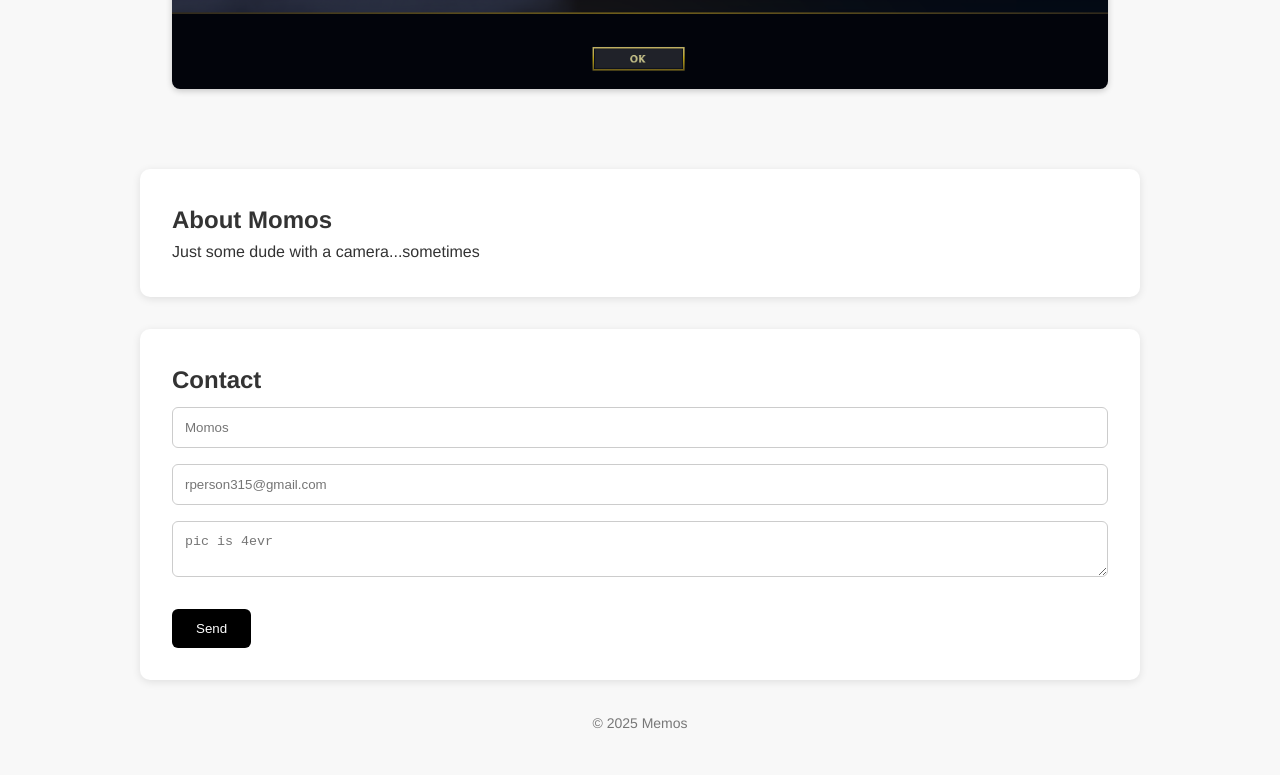
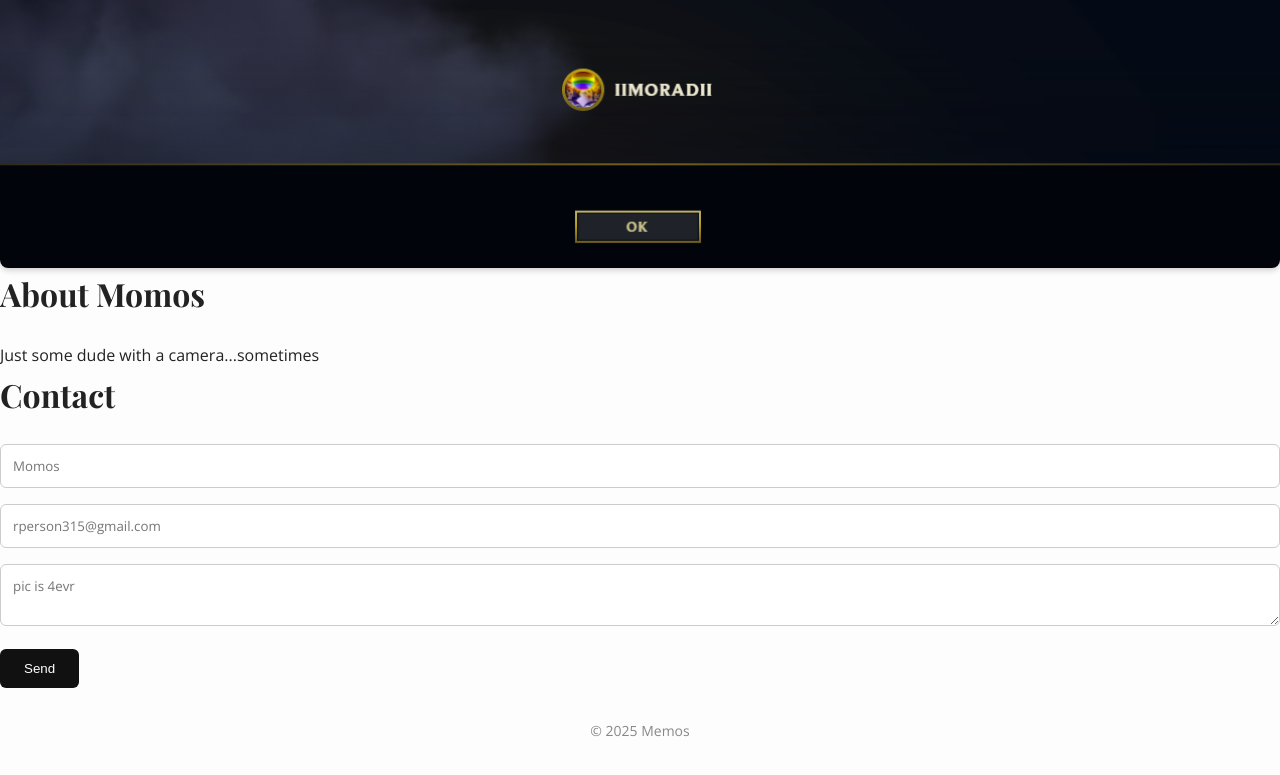
Before and after one commit to Wowwhatsupdogscat/photography-portfolio, a plain HTML site: page index.html in a window 1280 px wide. Shown: the part 824-1599 px from the top of the page. Drawn offline with nearby package versions, Linux system fonts and the light colour scheme.

Commit message:
Update styles.css

```diff
--- a/styles.css
+++ b/styles.css
@@ -1,18 +1,18 @@
-/* Reset */
+/* Reset & Base */
 * {
   box-sizing: border-box;
   margin: 0;
   padding: 0;
 }
 
-/* Base styles */
 body {
-  font-family: 'Helvetica Neue', sans-serif;
+  font-family: 'Open Sans', sans-serif;
   line-height: 1.6;
-  background-color: #f8f8f8;
-  color: #333;
+  background-color: #fdfdfd;
+  color: #222;
 }
 
+/* Hero */
 header.hero {
   background: url('images/hero.jpg') center/cover no-repeat;
   color: white;
@@ -21,7 +21,9 @@ header.hero {
 }
 
 .hero h1 {
-  font-size: 3rem;
+  font-family: 'Playfair Display', serif;
+  font-size: 3.5rem;
+  font-weight: 700;
 }
 
 .hero p {
@@ -29,55 +31,62 @@ header.hero {
   margin-top: 1rem;
 }
 
-section {
-  padding: 3rem 2rem;
-  max-width: 1000px;
-  margin: 0 auto;
+/* Section Titles */
+section h2 {
+  font-family: 'Playfair Display', serif;
+  font-size: 2rem;
+  margin-bottom: 1.5rem;
 }
 
+/* Gallery */
 .gallery .grid {
   display: grid;
   grid-template-columns: repeat(auto-fit, minmax(250px, 1fr));
-  gap: 1rem;
+  gap: 1.5rem;
   margin-top: 1rem;
 }
 
 .gallery img {
   width: 100%;
-  height: auto;
   border-radius: 8px;
   box-shadow: 0 2px 6px rgba(0,0,0,0.2);
+  transition: transform 0.3s ease;
 }
 
-.about, .contact {
-  background-color: #fff;
-  border-radius: 10px;
-  padding: 2rem;
-  box-shadow: 0 2px 8px rgba(0,0,0,0.1);
-  margin-top: 2rem;
+.gallery img:hover {
+  transform: scale(1.02);
 }
 
+/* Contact Form */
 form input, form textarea {
+  font-family: 'Open Sans', sans-serif;
+  background-color: #fff;
+  color: #222;
+  border: 1px solid #ccc;
+  padding: 0.75rem;
+  margin-bottom: 1rem;
+  border-radius: 6px;
   width: 100%;
-  margin: 0.5rem 0;
-  padding: 0.75rem;
-  border: 1px solid #ccc;
-  border-radius: 6px;
 }
 
 form button {
-  background-color: #000;
+  background-color: #111;
   color: white;
   padding: 0.75rem 1.5rem;
   border: none;
   border-radius: 6px;
   cursor: pointer;
-  margin-top: 1rem;
+  transition: background 0.3s ease;
 }
 
+form button:hover {
+  background-color: #8a2be2;
+}
+
+/* Footer */
 footer {
   text-align: center;
   padding: 2rem;
   font-size: 0.875rem;
-  color: #777;
+  color: #888;
 }
```
